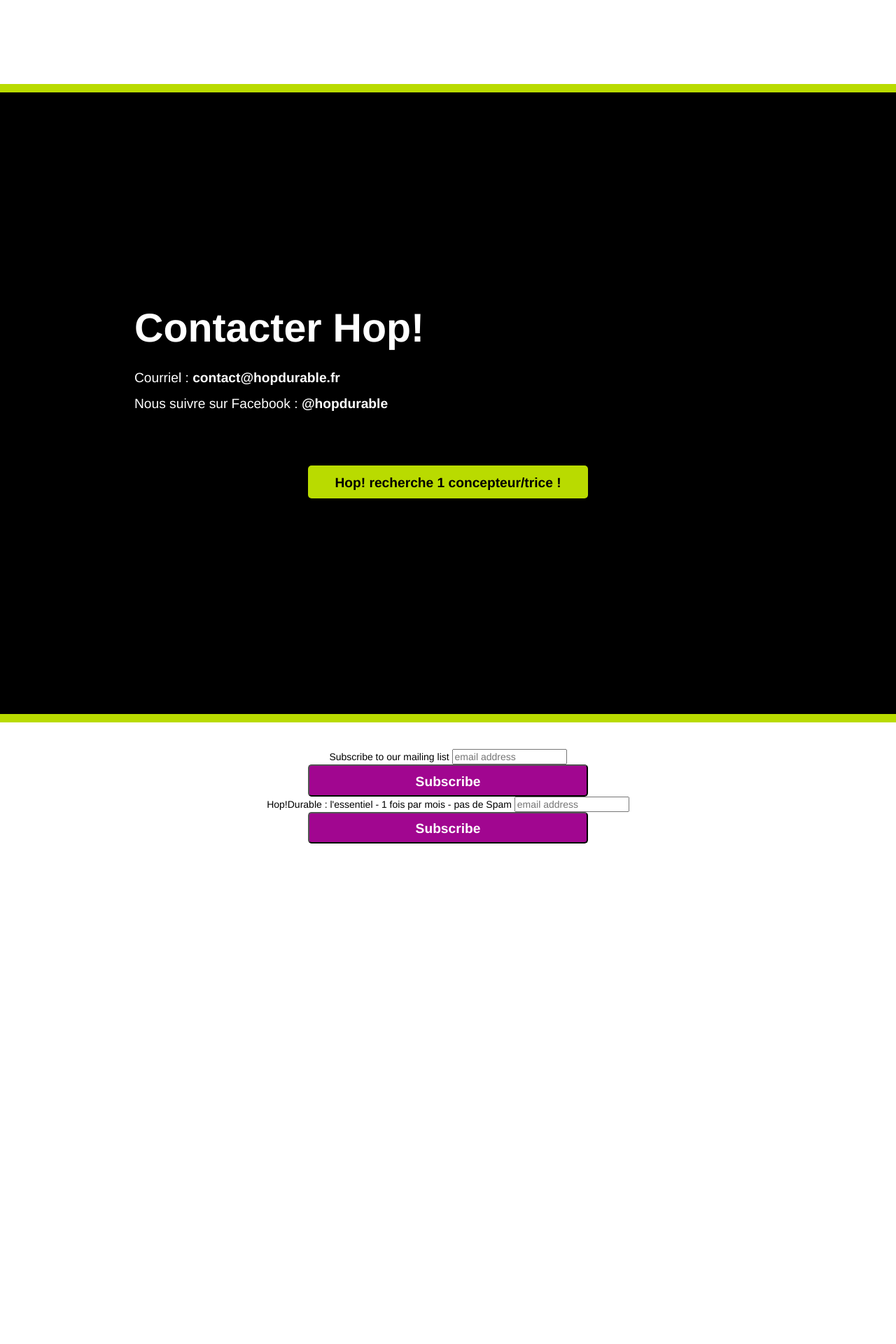
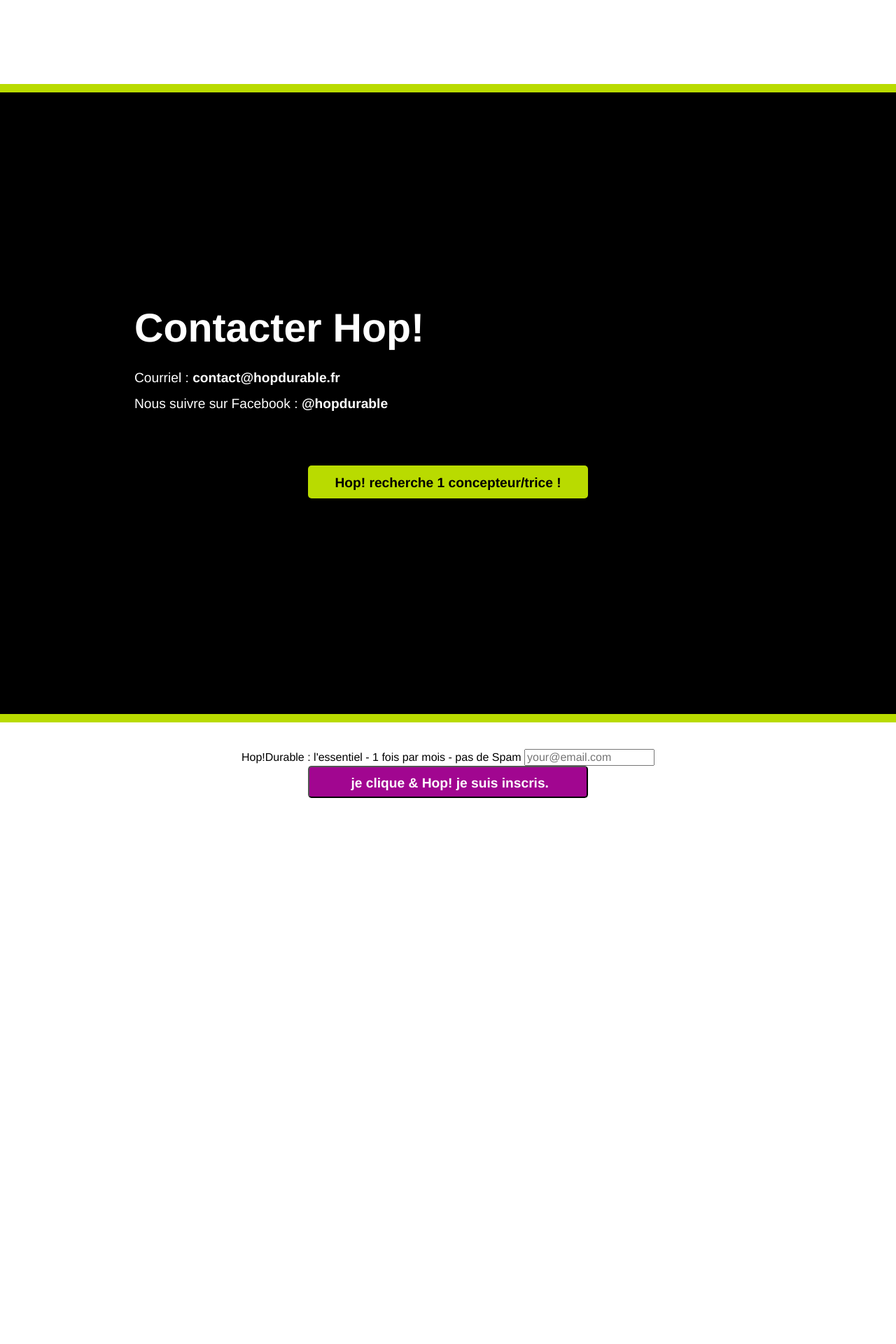
Before and after one commit to pierrenault/hopdurable.github.io, a Jekyll site: the page built from index.md, in a window 1280 px wide. Shown: the part 4380-6300 px from the top of the page at 70% size. Built offline with Jekyll 4.4.1, drawn with Linux system fonts in a browser that asks for light colours; comment, search, counter and statistics services are not loaded.

Commit message:
Update index.md

```diff
--- a/index.md
+++ b/index.md
@@ -72,43 +72,22 @@
 </section>
 
 <section class="center">
+
 <!-- Begin MailChimp Signup Form -->
-<link href="//cdn-images.mailchimp.com/embedcode/horizontal-slim-10_7.css" rel="stylesheet" type="text/css">
+<link href="//cdn-images.mailchimp.com/embedcode/slim-10_7.css" rel="stylesheet" type="text/css">
 <style type="text/css">
-	#mc_embed_signup{background:#fff; clear:left; font:14px Helvetica,Arial,sans-serif; width:100%;}
+	#mc_embed_signup{background:#fff; clear:left; font:16px Helvetica,Arial,sans-serif; }
 	/* Add your own MailChimp form style overrides in your site stylesheet or in this style block.
 	   We recommend moving this block and the preceding CSS link to the HEAD of your HTML file. */
 </style>
 <div id="mc_embed_signup">
 <form action="//hopdurable.us14.list-manage.com/subscribe/post?u=16d0d1fba4d36823e8001211b&amp;id=7f460ab61a" method="post" id="mc-embedded-subscribe-form" name="mc-embedded-subscribe-form" class="validate" target="_blank" novalidate>
     <div id="mc_embed_signup_scroll">
-	<label for="mce-EMAIL">Subscribe to our mailing list</label>
-	<input type="email" value="" name="EMAIL" class="email" id="mce-EMAIL" placeholder="email address" required>
+	<label for="mce-EMAIL">Hop!Durable : l'essentiel - 1 fois par mois - pas de Spam   </label>
+	<input type="email" value="" name="EMAIL" class="email" id="mce-EMAIL" placeholder="your@email.com" required>
     <!-- real people should not fill this in and expect good things - do not remove this or risk form bot signups-->
     <div style="position: absolute; left: -5000px;" aria-hidden="true"><input type="text" name="b_16d0d1fba4d36823e8001211b_7f460ab61a" tabindex="-1" value=""></div>
-    <div class="clear"><input type="submit" value="Subscribe" name="subscribe" id="mc-embedded-subscribe" class="button"></div>
-    </div>
-</form>
-</div>
-
-<!--End mc_embed_signup-->
-
-
-<!-- Begin MailChimp Signup Form -->
-<link href="//cdn-images.mailchimp.com/embedcode/slim-10_7.css" rel="stylesheet" type="text/css">
-<style type="text/css">
-	#mc_embed_signup{background:#fff; clear:left; font:14px Helvetica,Arial,sans-serif; }
-	/* Add your own MailChimp form style overrides in your site stylesheet or in this style block.
-	   We recommend moving this block and the preceding CSS link to the HEAD of your HTML file. */
-</style>
-<div id="mc_embed_signup">
-<form action="//hopdurable.us14.list-manage.com/subscribe/post?u=16d0d1fba4d36823e8001211b&amp;id=7f460ab61a" method="post" id="mc-embedded-subscribe-form" name="mc-embedded-subscribe-form" class="validate" target="_blank" novalidate>
-    <div id="mc_embed_signup_scroll">
-	<label for="mce-EMAIL">Hop!Durable : l'essentiel - 1 fois par mois - pas de Spam</label>
-	<input type="email" value="" name="EMAIL" class="email" id="mce-EMAIL" placeholder="email address" required>
-    <!-- real people should not fill this in and expect good things - do not remove this or risk form bot signups-->
-    <div style="position: absolute; left: -5000px;" aria-hidden="true"><input type="text" name="b_16d0d1fba4d36823e8001211b_7f460ab61a" tabindex="-1" value=""></div>
-    <div class="clear"><input type="submit" value="Subscribe" name="subscribe" id="mc-embedded-subscribe" class="button"></div>
+    <div class="clear"><input type="submit" value=" je clique & Hop! je suis inscris." name="subscribe" id="mc-embedded-subscribe" class="button"></div>
     </div>
 </form>
 </div>
```
